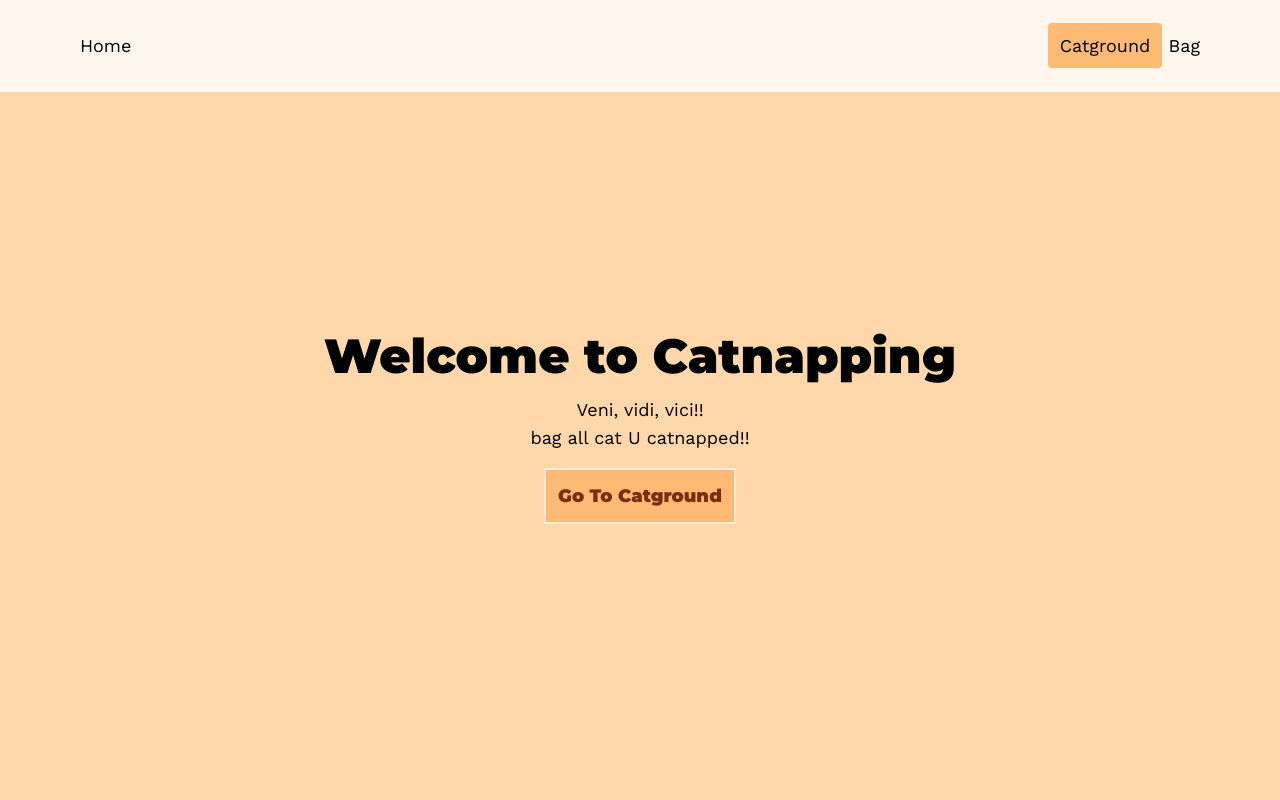
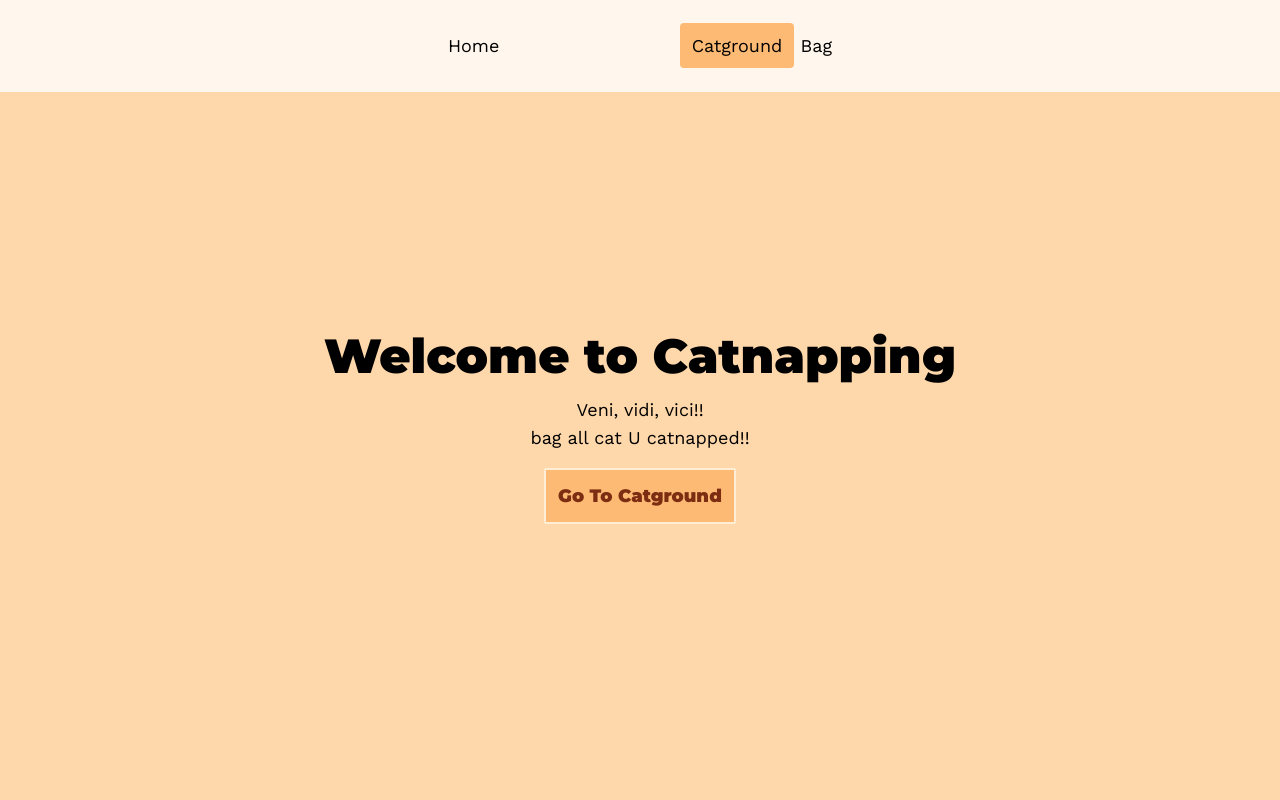
Before and after one commit to notshanxx/catnapping, a SvelteKit app: page / in a window 1280 px wide. Shown: the top 800 px of the page. Built offline with nearby package versions, Linux system fonts and the light colour scheme.

Commit message:
change in style

```diff
--- a/src/Navigation.svelte
+++ b/src/Navigation.svelte
@@ -3,7 +3,7 @@
 </script>
 
 <nav
-  class=" container mx-auto flex justify-between px-10 py-8 md:px-20 {current ===
+  class="flex justify-between px-10 py-8 md:px-[35%] {current ===
   'catground'
     ? ' bg-orange-300 '
     : 'bg-orange-50'}"
```
